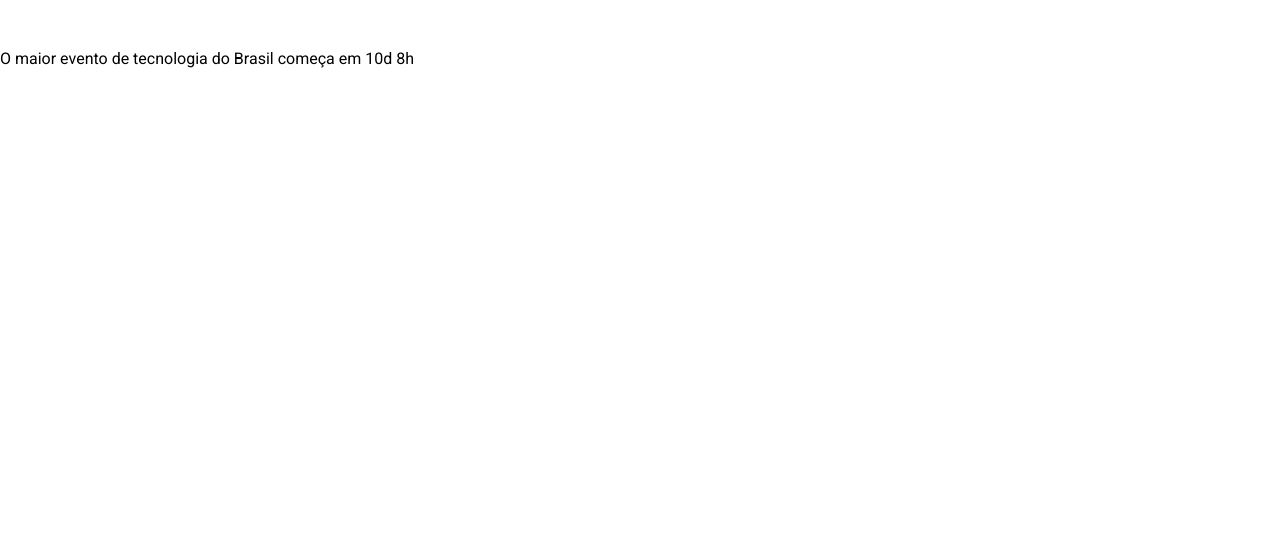
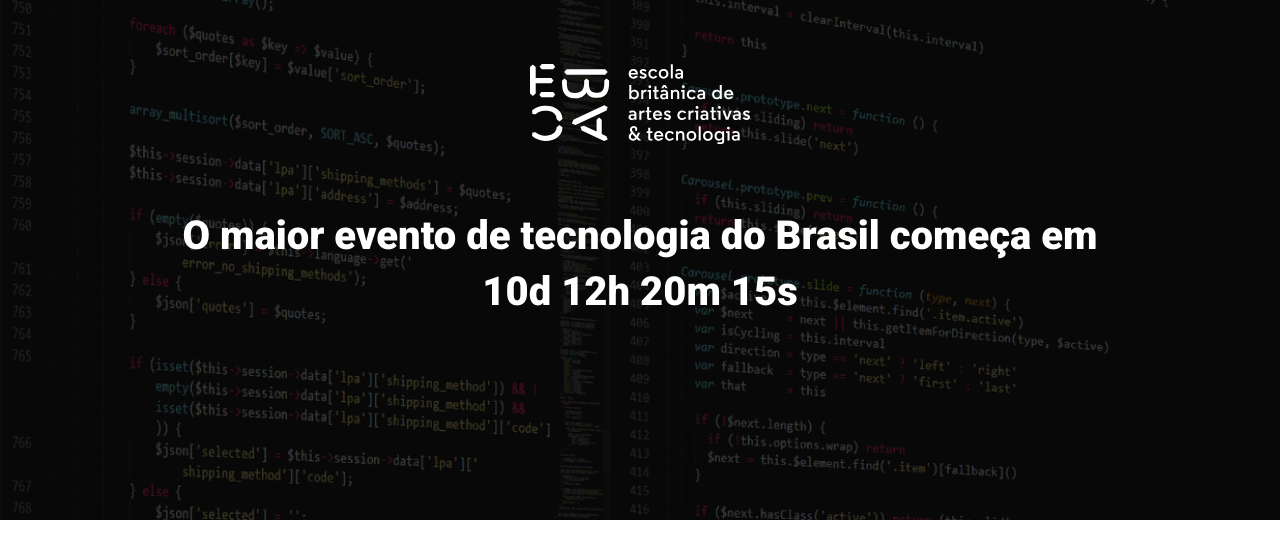
Before and after one commit to senagab/e-talks, a website built with Parcel: page src/index.html in a window 1280 px wide. Built offline with nearby package versions, Linux system fonts and the light colour scheme.

Commit message:
feat: hero

```diff
--- a/src/index.html
+++ b/src/index.html
@@ -7,16 +7,16 @@
 
     <link rel="preconnect" href="https://fonts.googleapis.com">
     <link rel="preconnect" href="https://fonts.gstatic.com" crossorigin>
-    <link href="https://fonts.googleapis.com/css2?family=Roboto:wght@400;700&display=swap" rel="stylesheet">
+    <link href="https://fonts.googleapis.com/css2?family=Roboto:wght@400;700;900&display=swap" rel="stylesheet">
 
     <link rel="stylesheet" href="./styles/main.scss">
 </head>
 <body>
     <header class="hero">
         <div class="container">
-            <img src="./images/ebac_logo.svg" alt="EBAC">
-            <p>
-                O maior evento de tecnologia do Brasil começa em 10d 8h
+            <img class="hero__logo" src="./images/ebac_logo.svg" alt="EBAC">
+            <p class="hero__text">
+                O maior evento de tecnologia do Brasil começa em 10d 12h 20m 15s
             </p>
         </div>
     </header>
--- /dev/null
+++ b/src/styles/_hero.scss
@@ -0,0 +1,57 @@
+.hero {
+    padding-top: 64px;
+    padding-bottom: 100px;
+    background-image: url(../images/fundo.png);
+    background-repeat: no-repeat;
+    background-size: cover;
+    position: relative;
+
+    .container {
+        position: relative;
+    }
+
+    &::before {
+        content: '';
+        position: absolute;
+        top: 0;
+        left: 0;
+        width: 100%;
+        height: 100%;
+        background-color: rgba(0,0,0,.7);
+    }
+
+    &__text {
+        text-align: center;
+        padding-top: 64px;
+        padding-bottom: 100px;
+        line-height: 56px;
+        font-size: 40px;
+        font-weight: 900;
+
+    }
+
+    &__logo {
+        margin: 0 auto;
+        height: 80px;
+        display: block;
+    }
+
+    @media (max-width: 640px) { // celular
+
+        padding: 40px 0;
+
+        &__logo {
+            height: 40px;
+        }
+
+        &__text {
+            font-size: 22px;
+            line-height: 24px;
+            margin: 24px 0;
+        }
+    }
+
+    @media (max-width: 1024px) { // tablet
+
+    }
+}
--- a/src/styles/main.scss
+++ b/src/styles/main.scss
@@ -1,6 +1,23 @@
+@use "hero";
+
 * {
     margin: 0;
     padding: 0;
     box-sizing: border-box;
     font-family: 'Roboto', sans-serif;
+    color: #fff;
 }
+
+.container {
+    max-width: 960px;
+    width: 100%;
+    margin: 0 auto;
+
+    @media (max-width: 640px) { // celular
+        max-width: 80%;
+    }
+
+    @media (max-width: 1024px) { // tablet
+        max-width: 90%;
+    }
+}
```
